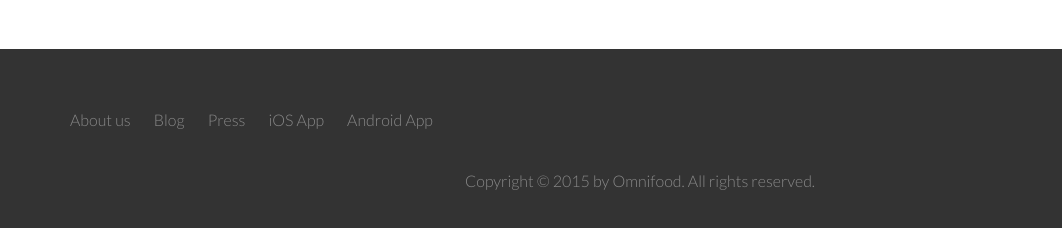
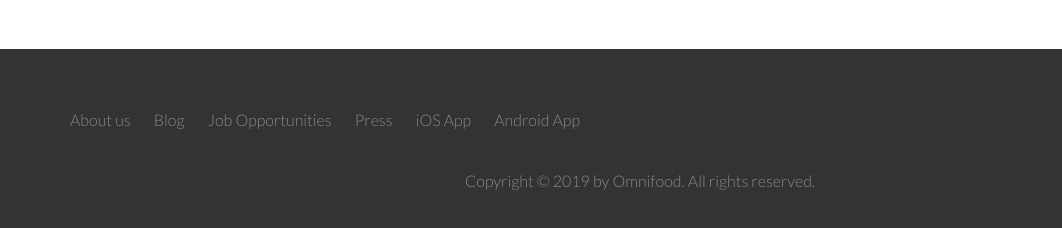
Before and after one commit to FeVitai/FrontEndStudy, a plain HTML site: page Omnifood/index.html in a window 1280 px wide. Shown: the part 5264-5492 px from the top of the page, 0-1062 px from the left. Drawn offline with nearby package versions, Linux system fonts and the light colour scheme; a script that the page names is missing; files whose address does not match are found by name.

Commit message:
Add files via upload

```diff
--- a/Omnifood/index.html
+++ b/Omnifood/index.html
@@ -414,6 +414,7 @@ I was looking for a quick and easy food delivery service in San Franciso. I trie
                     <ul class="footer-nav">
                         <li><a href="#">About us</a></li>
                         <li><a href="#">Blog</a></li>
+                        <li><a href="#">Job Opportunities</a></li>
                         <li><a href="#">Press</a></li>
                         <li><a href="#">iOS App</a></li>
                         <li><a href="#">Android App</a></li>
@@ -430,7 +431,7 @@ I was looking for a quick and easy food delivery service in San Franciso. I trie
             </div>
             <div class="row">
                 <p>
-                    Copyright &copy; 2015 by Omnifood. All rights reserved.
+                    Copyright &copy; 2019 by Omnifood. All rights reserved.
                 </p>
             </div>
         </footer>
```
